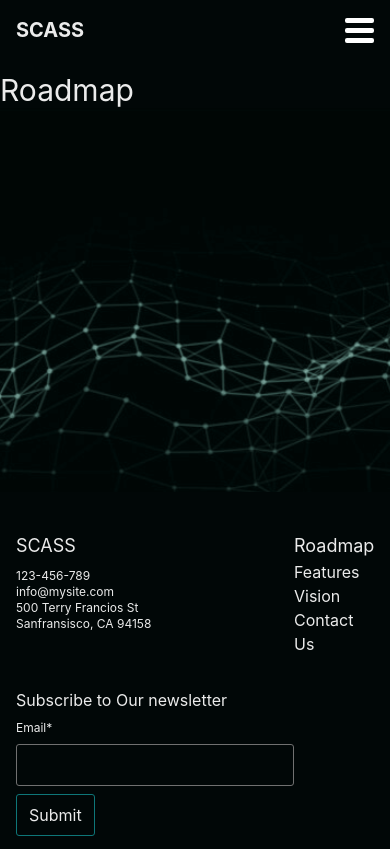
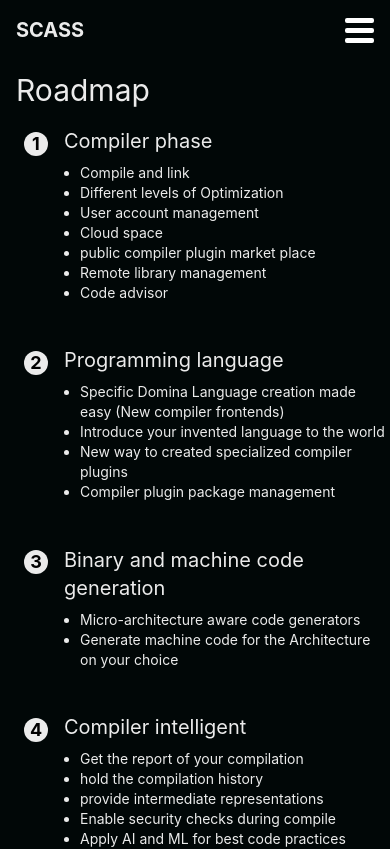
Before and after one commit to SmartCompiler/caas-website, a Next.js app: page /roadmap in a window 390 px wide. Shown: the top 849 px of the page. Built offline with nearby package versions, Linux system fonts and the light colour scheme.

Commit message:
[FEAT]: add mobile responsive roadmap

```diff
--- a/components/Header/ResponsiveSidebar.tsx
+++ b/components/Header/ResponsiveSidebar.tsx
@@ -21,7 +21,7 @@ export default function ResponsiveSidebar({isOpen, currentSection, setSelectedSe
         </li>
     ))
   return (
-    <ResponsiveSidebarWrapper isSidebarOpen={isOpen} className='fixed z-20 top-0 left-0 h-full w-3/6 bg-bg_dark flex p-4'>
+    <ResponsiveSidebarWrapper isSidebarOpen={isOpen} className='fixed z-50 top-0 left-0 h-full w-3/6 bg-bg_dark flex p-4'>
         <ul className='flex flex-col justify-start items-start py-6'>
             {
                 buttonItem
--- a/components/Header/index.tsx
+++ b/components/Header/index.tsx
@@ -56,7 +56,7 @@ export default function Header({selectedSection, setSelectedSection}: HeaderInt)
 
   return (
     <>
-    <HeaderWrapper isShowHeader={isShow} className='items-center p-4 sm:p-6 fixed top-0 left-0 w-full z-10'>
+    <HeaderWrapper isShowHeader={isShow} className='items-center p-4 sm:p-6 fixed top-0 left-0 w-full z-50'>
       <div className='container mx-auto flex justify-between items-center'>
         <a onClick={ () => setSelectedSection(sectionsTitle[0])} href={`#${sectionsTitle[0]}`} className='text-xl sm:text-base mr-auto font-bold'>SCASS</a>
         <ul className="sectionWrapper hidden md:flex justify-around">
--- /dev/null
+++ b/components/roadmap/ResponsiveDetailItem.tsx
@@ -0,0 +1,20 @@
+import React from 'react'
+import { roadmapData } from '../../utilities/statics'
+import { ResponsiveDesc } from './style'
+
+interface ResponsiveDetailItem{
+    data: typeof roadmapData[number]
+    index: number
+}
+export default function ResponsiveDetailItem({ data, index }: ResponsiveDetailItem) {
+    const descriptions = data.descriptions.map( (desc, index) => <li key={'desc_' + index} className="text-sm list-disc">{ desc }</li> )
+  return (
+    <li className='my-6 first:mt-0 pl-2 pr-5'>
+        <div className='bg-white text-black text-lg font-bold rounded-full w-6 h-6 flex justify-center items-center'>{ index }</div>
+        <ResponsiveDesc className='ml-10'>
+            <div className='text-xl'>{ data.title }</div>
+            <ul className='ml-4 mt-2'>{ descriptions }</ul>
+        </ResponsiveDesc>
+    </li>
+  )
+}
--- /dev/null
+++ b/components/roadmap/ResponsiveRoadmap.tsx
@@ -0,0 +1,13 @@
+import React from 'react'
+import { roadmapData } from '../../utilities/statics'
+import ResponsiveDetailItem from './ResponsiveDetailItem'
+
+export default function ResponsiveRoadmap() {
+
+    const responsiveItems = roadmapData.map( (data, index) => <ResponsiveDetailItem key={'responsive_' + index} data={data} index={index + 1} /> )
+  return (
+    <ul className='ml-4 mt-6 lg:hidden w-full flex flex-col'>
+        {responsiveItems}
+    </ul>
+  )
+}
--- a/components/roadmap/style.tsx
+++ b/components/roadmap/style.tsx
@@ -67,3 +67,7 @@ export const DetailList = styled.li`
     }
 
 `
+
+export const ResponsiveDesc = styled.div`
+    margin-top: -1.8rem;
+`
--- a/pages/roadmap.tsx
+++ b/pages/roadmap.tsx
@@ -1,14 +1,16 @@
 import React from 'react'
 import Networks from '../components/global/Networks'
+import ResponsiveRoadmap from '../components/roadmap/ResponsiveRoadmap'
 import SphereInfo from '../components/roadmap/SphereInfo'
 import { routesTitle } from '../utilities/statics'
 
 export default function Roadmap() {
   return (
     <>
-      <main className="container mx-auto overflow-visible mt-header relative z-10 mb-20 2xl:mb-32">
-        <h2 className='title text-3xl'>{routesTitle.roadmap}</h2>
+      <main className="container mx-auto overflow-visible mt-header relative z-10 mb-0 lg:mb-20 2xl:mb-32">
+        <h2 className='ml-4 lg:ml-0 title text-3xl'>{routesTitle.roadmap}</h2>
         <SphereInfo />
+        <ResponsiveRoadmap />
       </main>
       <Networks />
 
```
